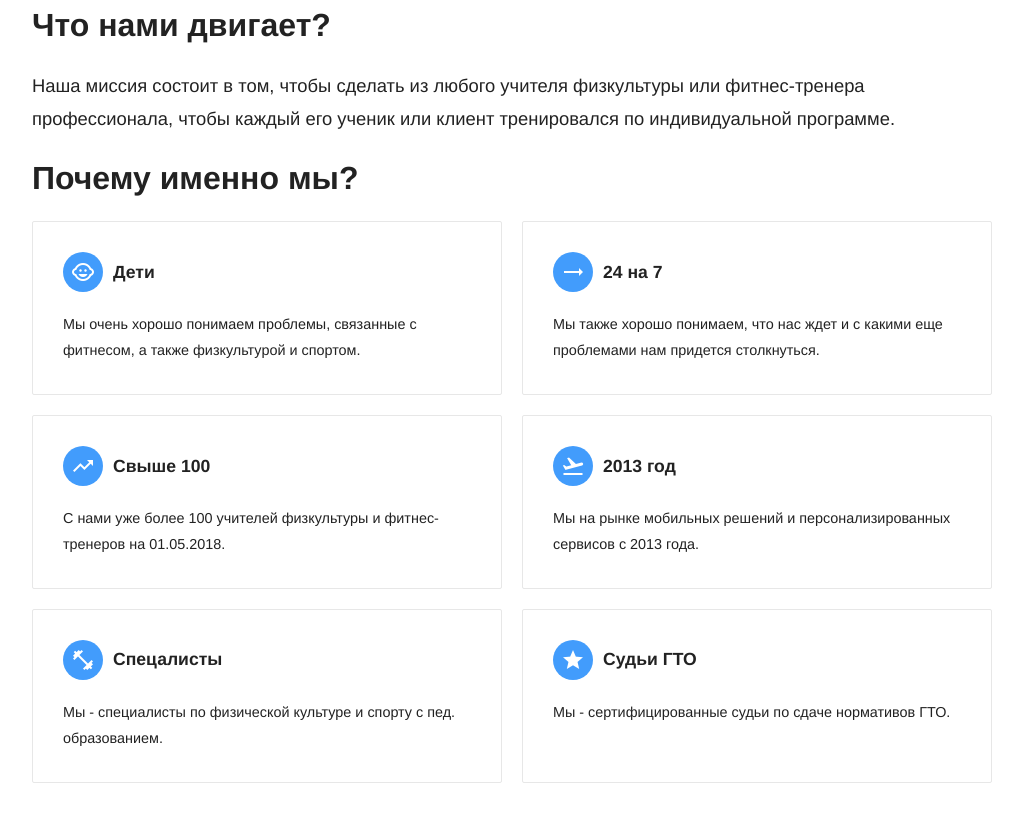
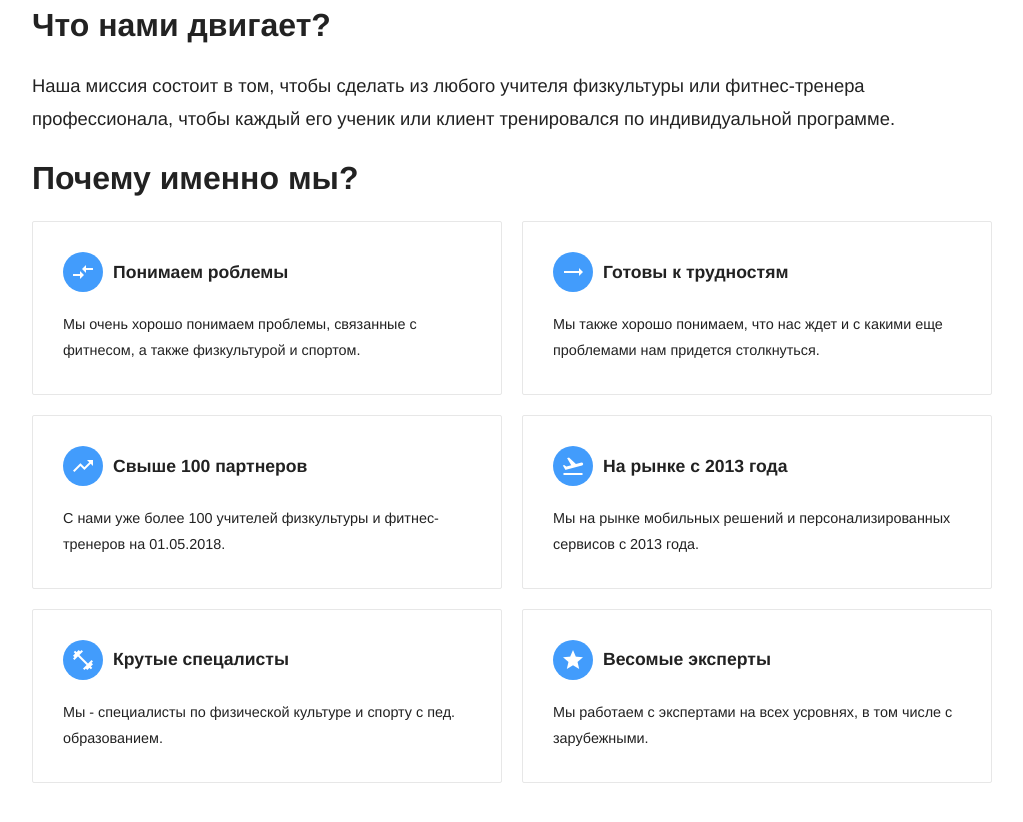
Before and after one commit to RakhimyanTim/adroholic.github.io, a Jekyll site: the page built from pages/about.html, in a window 1280 px wide and 900 px high, scrolled down 797 px. Shown: the top 822 px of the window, without its empty margins (128-1151 px from the left). Built offline with Jekyll 4.4.1, drawn with Linux system fonts in a browser that asks for light colours; some web fonts are replaced.

Commit message:
Update about.html

```diff
--- a/pages/about.html
+++ b/pages/about.html
@@ -4,23 +4,23 @@ title: О нас
 permalink: /about/
 icons: true
 static_manifesto:
-  - title: Дети
-    icon: child_care
+  - title: Понимаем роблемы
+    icon: compare_arrows
     content_markdown: Мы очень хорошо понимаем проблемы, связанные с фитнесом, а также физкультурой и спортом.
-  - title: 24 на 7
+  - title: Готовы к трудностям
     icon: trending_flat
     content_markdown: Мы также хорошо понимаем, что нас ждет и с какими еще проблемами нам придется столкнуться.
-  - title: Свыше 100
+  - title: Свыше 100 партнеров
     content_markdown: С нами уже более 100 учителей физкультуры и фитнес-тренеров на 01.05.2018.
     icon: trending_up
-  - title: 2013 год
+  - title: На рынке с 2013 года
     content_markdown: Мы на рынке мобильных решений и персонализированных сервисов с 2013 года.
     icon: flight_takeoff
-  - title: Спецалисты
+  - title: Крутые спецалисты
     content_markdown: Мы - специалисты по физической культуре и спорту с пед. образованием.
     icon: fitness_center
-  - title: Судьи ГТО
-    content_markdown: Мы - сертифицированные судьи по сдаче нормативов ГТО.
+  - title: Весомые эксперты
+    content_markdown: Мы работаем с экспертами на всех усровнях, в том числе с зарубежными.
     icon: star
 ---
 <div class="about">
```
